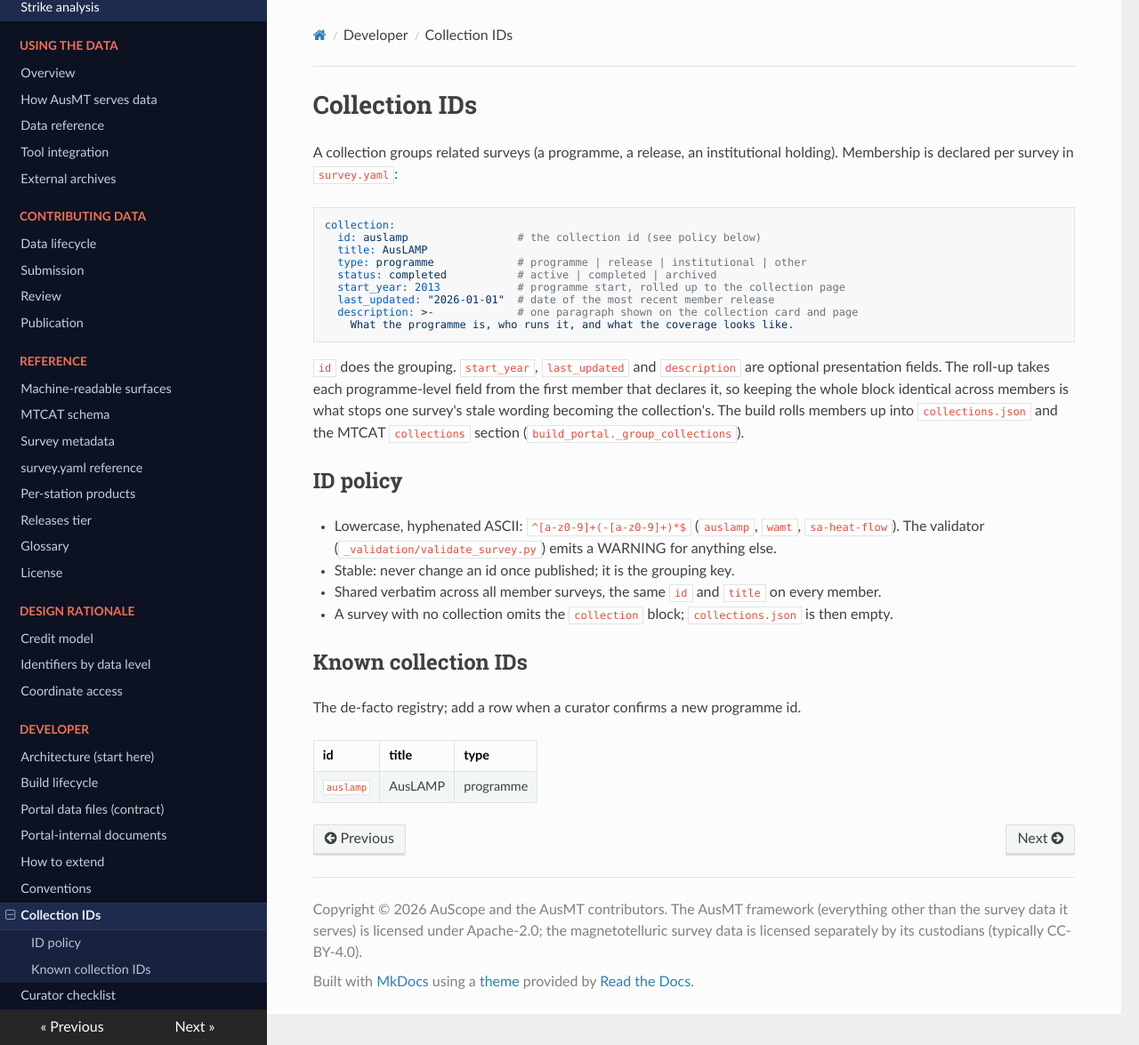
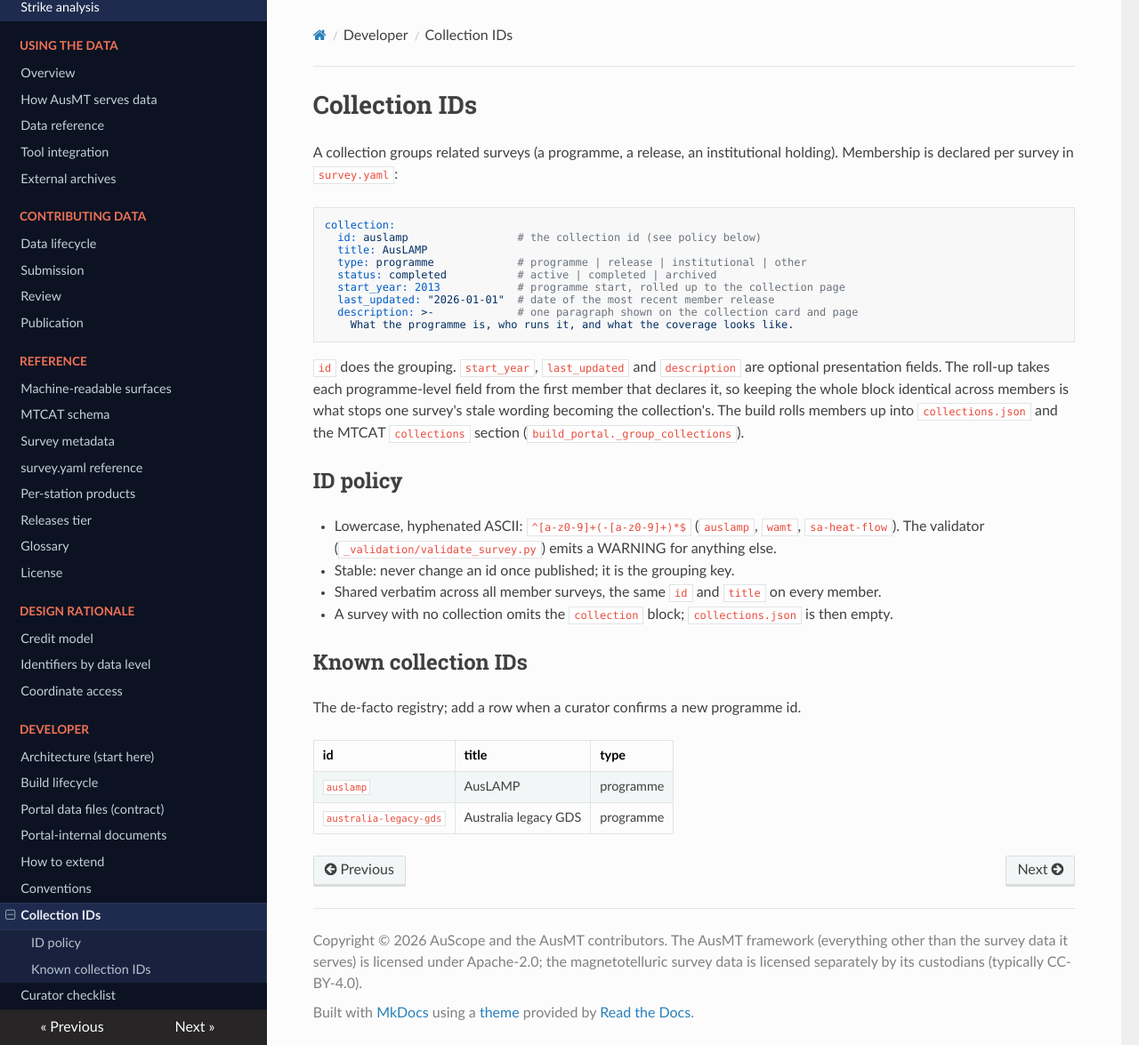
Before and after one commit to bvkay/ausmt, an MkDocs documentation site: the page built from docs/docs/developer/collection-ids.md, in a window 1280 px wide and 1175 px high. Shown: the whole window at 89% size. Built offline with MkDocs 1.6.1, drawn with Linux system fonts in a browser that asks for light colours; nearby versions of some CDN libraries.

Commit message:
docs: register the australia-legacy-gds collection id
The de-facto registry gains the row the corpus branch's 24 member surveys
already declare. The id satisfies the page's own policy pattern, and
registering it is what stops a second curator minting a near-miss spelling
for the same programme.

```diff
--- a/docs/docs/developer/collection-ids.md
+++ b/docs/docs/developer/collection-ids.md
@@ -36,3 +36,4 @@ The de-facto registry; add a row when a curator confirms a new programme id.
 | id | title | type |
 |---|---|---|
 | `auslamp` | AusLAMP | programme |
+| `australia-legacy-gds` | Australia legacy GDS | programme |
```
